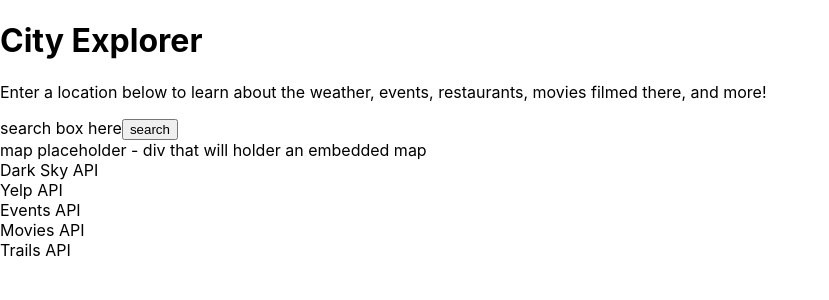
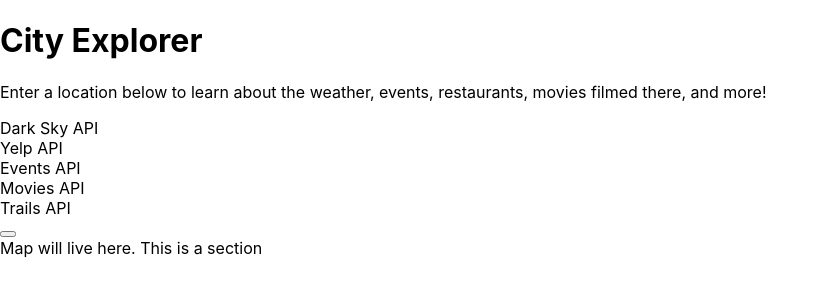
Before and after one commit to arsummers/city_explorer_react, a React (Create React App) app: page / in a window 1280 px wide. Shown: the top 300 px of the page, without its empty margins (0-829 px from the left). Built offline with nearby package versions, Linux system fonts and the light colour scheme.

Commit message:
map component complete

```diff
--- a/src/App.js
+++ b/src/App.js
@@ -1,6 +1,8 @@
 import React from 'react';
-import Header from './header'
-import Main from './main'
+import Header from './header';
+import Main from './main';
+import Search from './search';
+import Maps from './map';
 import logo, { ReactComponent } from './logo.svg';
 import './App.css';
 
@@ -28,9 +30,10 @@
   render(){
     return(
       <React.Fragment>
-         {/* <CityExplorerReact /> */}
          <Header />
          <Main />
+         <Search />
+         <Maps />
       </React.Fragment>
 
     )
--- a/src/main.js
+++ b/src/main.js
@@ -4,9 +4,6 @@
     constructor(props){
         super(props);
         this.state={
-            searchBox: 'search box here',
-            searchButton: 'search',
-            mapHolder: 'map placeholder - div that will holder an embedded map',
             darkSkyHolder: 'Dark Sky API',
             yelpHoder: 'Yelp API',
             eventsHolder: 'Events API',
@@ -18,14 +15,6 @@
     render(){
         return (
             <div>
-                <div>
-                    {this.state.searchBox}
-                    <button>{this.state.searchButton}</button>
-                </div>
-                    {this.state.mapHolder}
-                <div>
-
-                </div>
                 <section>
                     {this.state.darkSkyHolder}
                 </section>
--- /dev/null
+++ b/src/map.js
@@ -0,0 +1,20 @@
+import React from 'react';
+
+class Maps extends React.Component {
+    constructor(props){
+        super(props);
+        this.state = {
+            mapHolder: 'Map will live here. This is a section'
+        }
+    }
+
+    render(){
+        return(
+            <div>
+                {this.state.mapHolder}
+            </div>
+        )
+    }
+}
+
+export default Maps;
--- /dev/null
+++ b/src/search.js
@@ -0,0 +1,25 @@
+import React from 'react';
+
+class Search extends React.Component {
+    constructor(props){
+        super(props);
+        this.state = {
+            prompt: 'Search A City'
+        }
+    }
+
+    handleSumbit = () =>{
+        alert('You have hit the search button')
+    }
+
+    render(){
+        return(
+         <form onSubmit = {this.handleSumbit}>
+            <button>{this.props.prompt}</button>
+        </form>
+        )
+
+    }
+}
+
+export default Search;
```
Also changed, not shown: 1 other file (tests, documents, lock files or other folders).
